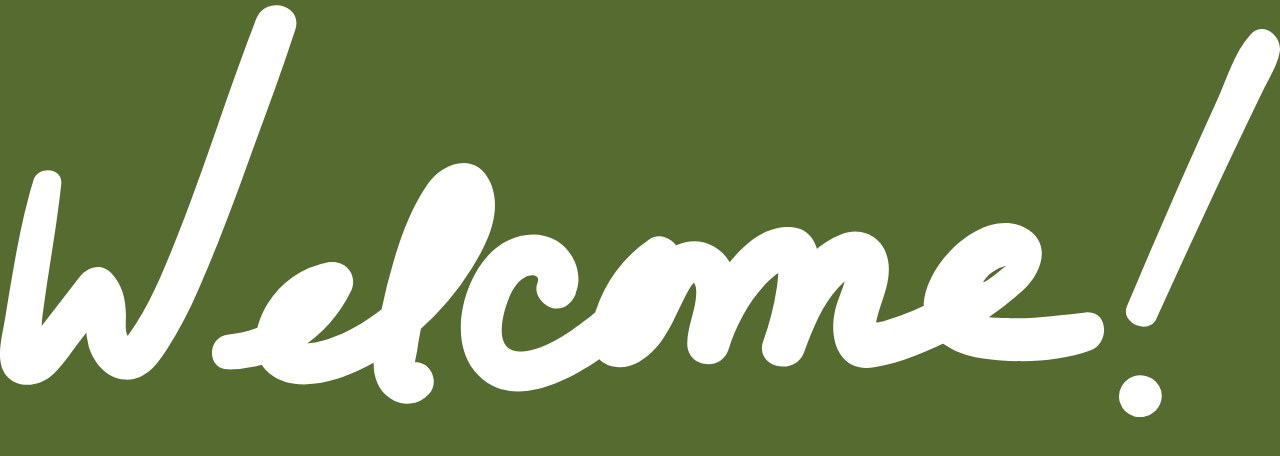
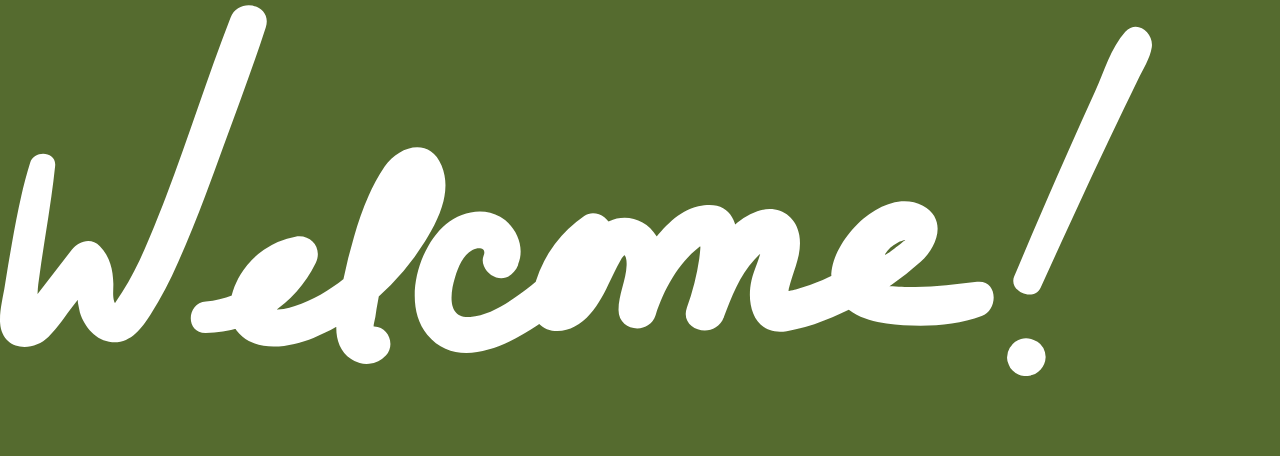
Before and after one commit to emersonlebleu/Resume_Website, a Django app: page / in a window 1280 px wide. Shown: the part 59-515 px from the top of the page. Run offline with Django 4.2, Linux system fonts and the light colour scheme.

Commit message:
Add js page for about to begin SVG styling.

```diff
--- a/src/Resume_Website/static/styles/about.css
+++ b/src/Resume_Website/static/styles/about.css
@@ -1,7 +1,7 @@
-svg{
-    fill: white;
-}
-
 body{
     background-color: darkolivegreen;
 }
+
+object {
+    max-width: 90%;
+}
--- a/src/Resume_Website/templates/about.html
+++ b/src/Resume_Website/templates/about.html
@@ -11,4 +11,5 @@
 {% block content %}
     <object data="{% static 'assets/welcome.svg' %}" ></object>
 
+    <script src="{% static 'assets/about.js' %}"></script>
 {% endblock %}
```
Also changed, not shown: src/Resume_Website/static/styles/about.js (added).
